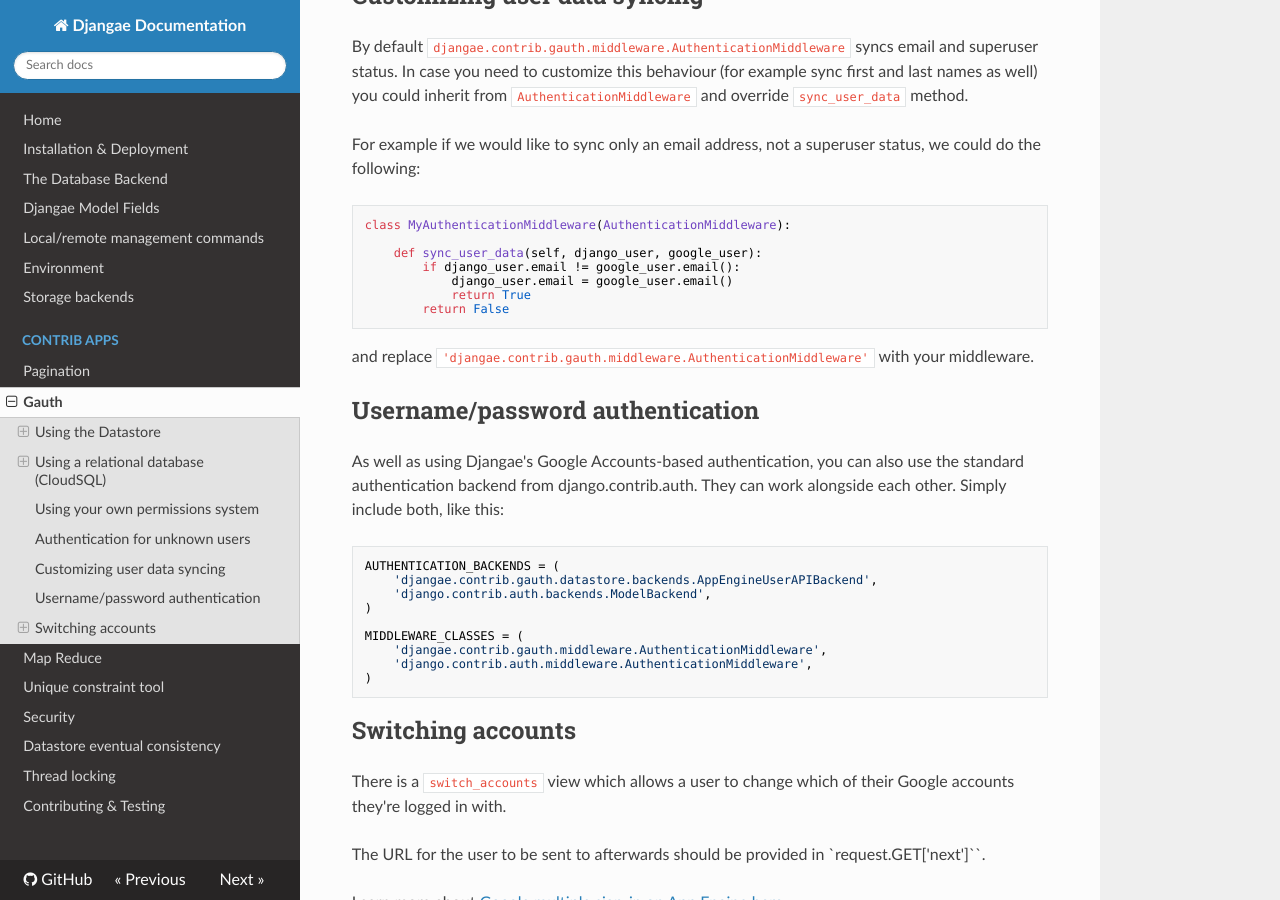
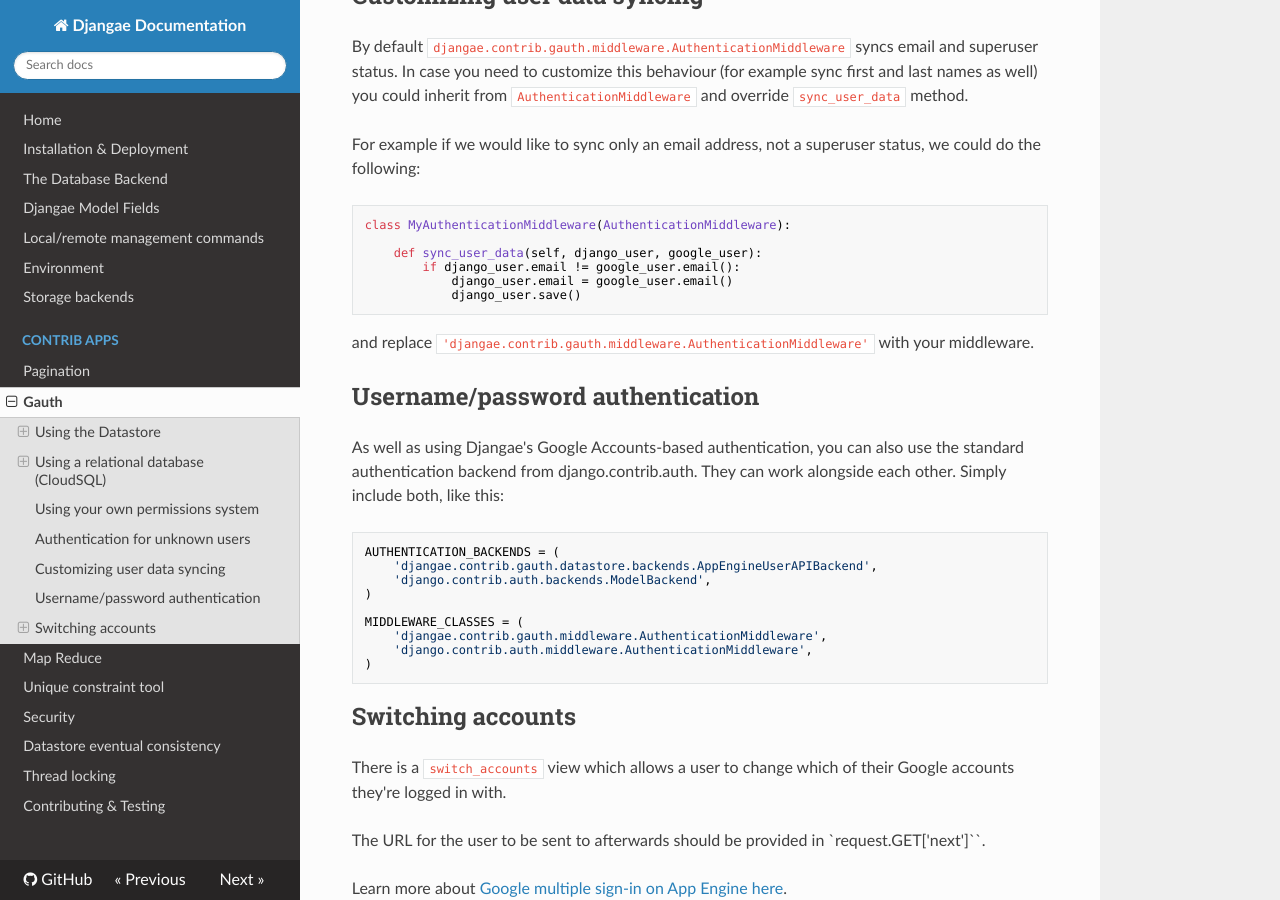
Before and after one commit to wittfabian/djangae, an MkDocs documentation site: the page built from docs/gauth.md, in a window 1280 px wide and 900 px high, scrolled down 2021 px. Built offline with MkDocs 1.6.1, drawn with Linux system fonts in a browser that asks for light colours; nearby versions of some CDN libraries; old or Windows-style settings are respelled for this version of MkDocs.

Commit message:
Move saving django_user to sync_user_data

````diff
--- a/docs/gauth.md
+++ b/docs/gauth.md
@@ -77,8 +77,7 @@ class MyAuthenticationMiddleware(AuthenticationMiddleware):
     def sync_user_data(self, django_user, google_user):
         if django_user.email != google_user.email():
             django_user.email = google_user.email()
-            return True
-        return False
+            django_user.save()
 ```
 
 and replace `'djangae.contrib.gauth.middleware.AuthenticationMiddleware'` with your middleware.
````
Also changed, not shown: 1 other file.
